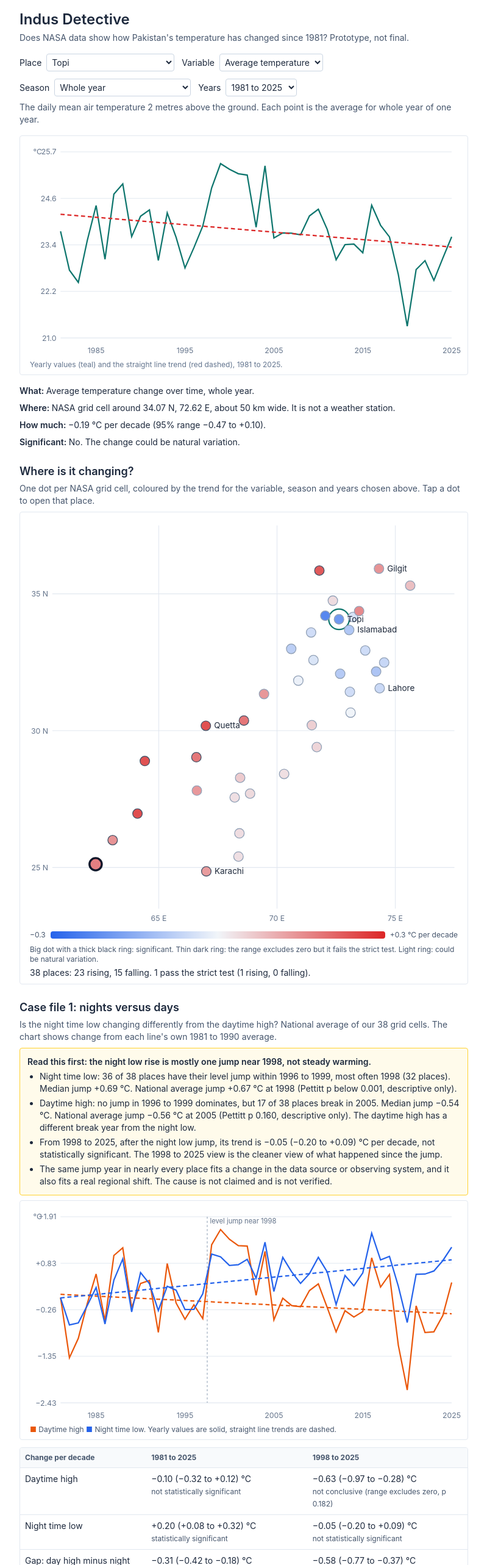
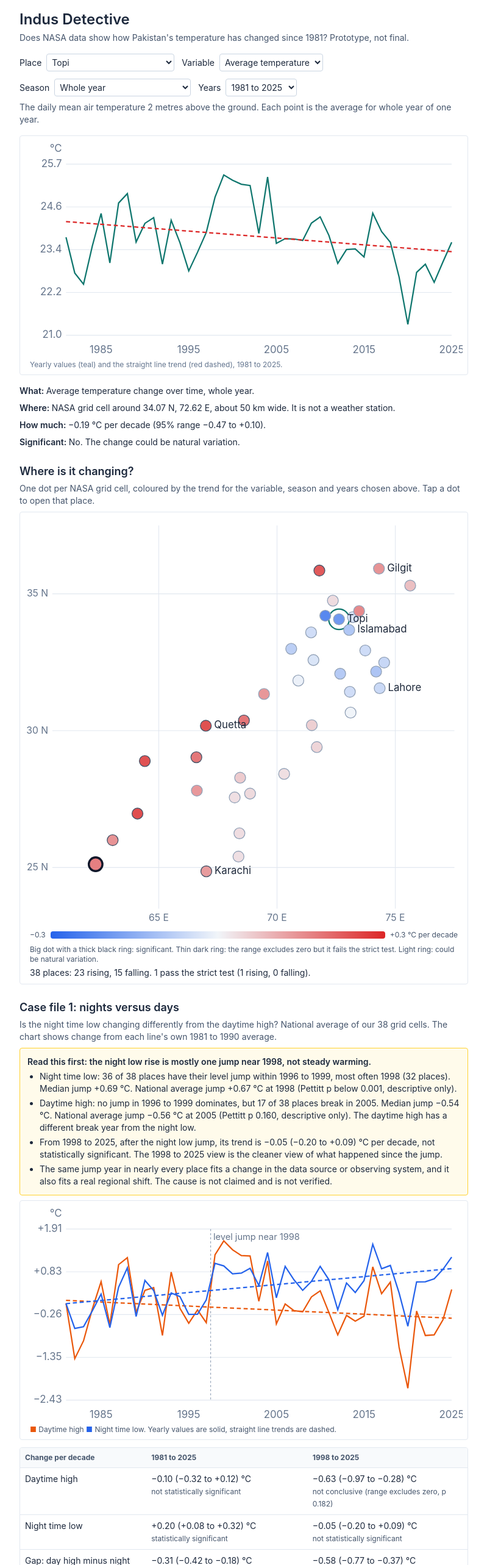
Before and after one commit to thehassanbukhari/indus-detective, a React (Vite) app in the folder web/: page / in a window 1280 px wide. Shown: the top 2566 px of the page at 61% size, without its empty margins (240-1039 px from the left). Built offline with nearby package versions, Linux system fonts and the light colour scheme.

Commit message:
Chart unit label above axis, larger axis text, nearest dot tap target on map

```diff
--- a/web/src/App.tsx
+++ b/web/src/App.tsx
@@ -35,7 +35,7 @@ function median(a: number[]) {
 }
 
 function Chart({ years, vals, slope, x0 }: { years: number[]; vals: number[]; slope: number; x0: number }) {
-  const W = 640, H = 320, ml = 52, mr = 16, mt = 16, mb = 32;
+  const W = 640, H = 320, ml = 60, mr = 16, mt = 34, mb = 36;
   const y0 = Math.min(...vals) - 0.3, y1 = Math.max(...vals) + 0.3;
   const sx = (x: number) => ml + ((x - x0) / (2025 - x0)) * (W - ml - mr);
   const sy = (y: number) => H - mb - ((y - y0) / (y1 - y0)) * (H - mt - mb);
@@ -49,13 +49,13 @@ function Chart({ years, vals, slope, x0 }: { years: number[]; vals: number[]; sl
       {yt.map((t) => (
         <g key={t}>
           <line x1={ml} x2={W - mr} y1={sy(t)} y2={sy(t)} stroke="#e2e8f0" />
-          <text x={ml - 6} y={sy(t) + 4} textAnchor="end" fontSize="11" fill="#64748b">{t.toFixed(1)}</text>
+          <text x={ml - 6} y={sy(t) + 4} textAnchor="end" fontSize="15" fill="#64748b">{t.toFixed(1)}</text>
         </g>
       ))}
       {xt.map((t) => (
-        <text key={t} x={sx(t)} y={H - 10} textAnchor="middle" fontSize="11" fill="#64748b">{t}</text>
+        <text key={t} x={sx(t)} y={H - 10} textAnchor="middle" fontSize="15" fill="#64748b">{t}</text>
       ))}
-      <text x={12} y={mt + 4} fontSize="11" fill="#64748b">{"\u00B0C"}</text>
+      <text x={ml - 6} y={16} textAnchor="end" fontSize="15" fill="#64748b">{"\u00B0C"}</text>
       <path d={line} fill="none" stroke="#0f766e" strokeWidth="2" />
       <line x1={sx(x0)} y1={sy(k * x0 + b)} x2={sx(2025)} y2={sy(k * 2025 + b)} stroke="#dc2626" strokeWidth="2" strokeDasharray="6 4" />
     </svg>
@@ -87,32 +87,44 @@ function DotMap({ cells, tkey, selected, onPick }: { cells: Cell[]; tkey: string
   const gradient = `linear-gradient(to right, rgb(${COLD.join(",")}), rgb(${MID.join(",")}), rgb(${HOT.join(",")}))`;
   return (
     <div>
-      <svg viewBox={`0 0 ${W} ${H}`} className="w-full h-auto" role="img" aria-label="Map of trend per grid cell">
+      <svg viewBox={`0 0 ${W} ${H}`} className="w-full h-auto" role="img" aria-label="Map of trend per grid cell" style={{ cursor: "pointer" }}
+        onClick={(e) => {
+          const r = e.currentTarget.getBoundingClientRect();
+          const x = ((e.clientX - r.left) * W) / r.width;
+          const y = ((e.clientY - r.top) * H) / r.height;
+          let best: string | null = null;
+          let bd = Infinity;
+          for (const { c } of rows) {
+            const d = Math.hypot(sx(c.lon) - x, sy(c.lat) - y);
+            if (d < bd) { bd = d; best = c.name; }
+          }
+          if (best && bd < 40) onPick(best);
+        }}>
         {grid([65, 70, 75]).map((g) => (
           <g key={"lon" + g}>
             <line x1={sx(Number(g))} x2={sx(Number(g))} y1={mt} y2={H - mb} stroke="#e2e8f0" />
-            <text x={sx(Number(g))} y={H - 10} textAnchor="middle" fontSize="11" fill="#64748b">{g} E</text>
+            <text x={sx(Number(g))} y={H - 10} textAnchor="middle" fontSize="14" fill="#64748b">{g} E</text>
           </g>
         ))}
         {grid([25, 30, 35]).map((g) => (
           <g key={"lat" + g}>
             <line x1={ml} x2={W - mr} y1={sy(Number(g))} y2={sy(Number(g))} stroke="#e2e8f0" />
-            <text x={ml - 6} y={sy(Number(g)) + 4} textAnchor="end" fontSize="11" fill="#64748b">{g} N</text>
+            <text x={ml - 6} y={sy(Number(g)) + 4} textAnchor="end" fontSize="14" fill="#64748b">{g} N</text>
           </g>
         ))}
         {rows.map(({ c, t }) => {
           const exc = t.lo > 0 || t.hi < 0;
           return (
-            <g key={c.name} onClick={() => onPick(c.name)} style={{ cursor: "pointer" }}>
+            <g key={c.name}>
               <title>{`${c.name}: ${fmt(t.slope)} \u00B0C per decade (${fmt(t.lo)} to ${fmt(t.hi)})${t.sig ? ", significant" : ""}`}</title>
               {c.name === selected && <circle cx={sx(c.lon)} cy={sy(c.lat)} r={15} fill="none" stroke="#0f766e" strokeWidth={2} />}
-              <circle cx={sx(c.lon)} cy={sy(c.lat)} r={t.sig ? 9 : 7} fill={slopeColor(t.slope, lim)}
+              <circle cx={sx(c.lon)} cy={sy(c.lat)} r={t.sig ? 10 : 8} fill={slopeColor(t.slope, lim)}
                 stroke={t.sig ? "#0f172a" : exc ? "#475569" : "#94a3b8"} strokeWidth={t.sig ? 3 : 1.2} />
             </g>
           );
         })}
         {rows.filter((r) => labelled.has(r.c.name)).map(({ c }) => (
-          <text key={"l" + c.name} x={sx(c.lon) + 12} y={sy(c.lat) + 4} fontSize="12" fill="#1e293b" style={{ pointerEvents: "none" }}>{c.name}</text>
+          <text key={"l" + c.name} x={sx(c.lon) + 12} y={sy(c.lat) + 4} fontSize="15" fill="#1e293b" style={{ pointerEvents: "none" }}>{c.name}</text>
         ))}
       </svg>
       <div className="mx-2 mt-1 flex items-center gap-2 text-xs text-slate-600">
--- a/web/src/CaseFile1.tsx
+++ b/web/src/CaseFile1.tsx
@@ -34,7 +34,7 @@ export function national(series: Series, key: string) {
 type Line = { label: string; color: string; years: number[]; vals: number[]; slope: number };
 
 export function TwoLines({ lines, jumpYear, label = "Daytime high and night time low, national average change since 1981 to 1990" }: { lines: Line[]; jumpYear?: number; label?: string }) {
-  const W = 640, H = 320, ml = 52, mr = 16, mt = 16, mb = 32;
+  const W = 640, H = 320, ml = 60, mr = 16, mt = 34, mb = 36;
   const all = lines.flatMap((l) => l.vals);
   const y0 = Math.min(...all) - 0.3, y1 = Math.max(...all) + 0.3;
   const sx = (x: number) => ml + ((x - 1981) / (2025 - 1981)) * (W - ml - mr);
@@ -45,17 +45,17 @@ export function TwoLines({ lines, jumpYear, label = "Daytime high and night time
       {yt.map((t) => (
         <g key={t}>
           <line x1={ml} x2={W - mr} y1={sy(t)} y2={sy(t)} stroke="#e2e8f0" />
-          <text x={ml - 6} y={sy(t) + 4} textAnchor="end" fontSize="11" fill="#64748b">{fmt(t)}</text>
+          <text x={ml - 6} y={sy(t) + 4} textAnchor="end" fontSize="15" fill="#64748b">{fmt(t)}</text>
         </g>
       ))}
       {[1985, 1995, 2005, 2015, 2025].map((t) => (
-        <text key={t} x={sx(t)} y={H - 10} textAnchor="middle" fontSize="11" fill="#64748b">{t}</text>
+        <text key={t} x={sx(t)} y={H - 10} textAnchor="middle" fontSize="15" fill="#64748b">{t}</text>
       ))}
-      <text x={12} y={mt + 4} fontSize="11" fill="#64748b">{"\u00B0C"}</text>
+      <text x={ml - 6} y={16} textAnchor="end" fontSize="15" fill="#64748b">{"\u00B0C"}</text>
       {jumpYear !== undefined && (
         <>
           <line x1={sx(jumpYear - 0.5)} x2={sx(jumpYear - 0.5)} y1={mt} y2={H - mb} stroke="#94a3b8" strokeDasharray="3 3" />
-          <text x={sx(jumpYear - 0.5) + 4} y={mt + 10} fontSize="10" fill="#64748b">{`level jump near ${jumpYear}`}</text>
+          <text x={sx(jumpYear - 0.5) + 4} y={mt + 16} fontSize="13" fill="#64748b">{`level jump near ${jumpYear}`}</text>
         </>
       )}
       {lines.map((l) => {
```
